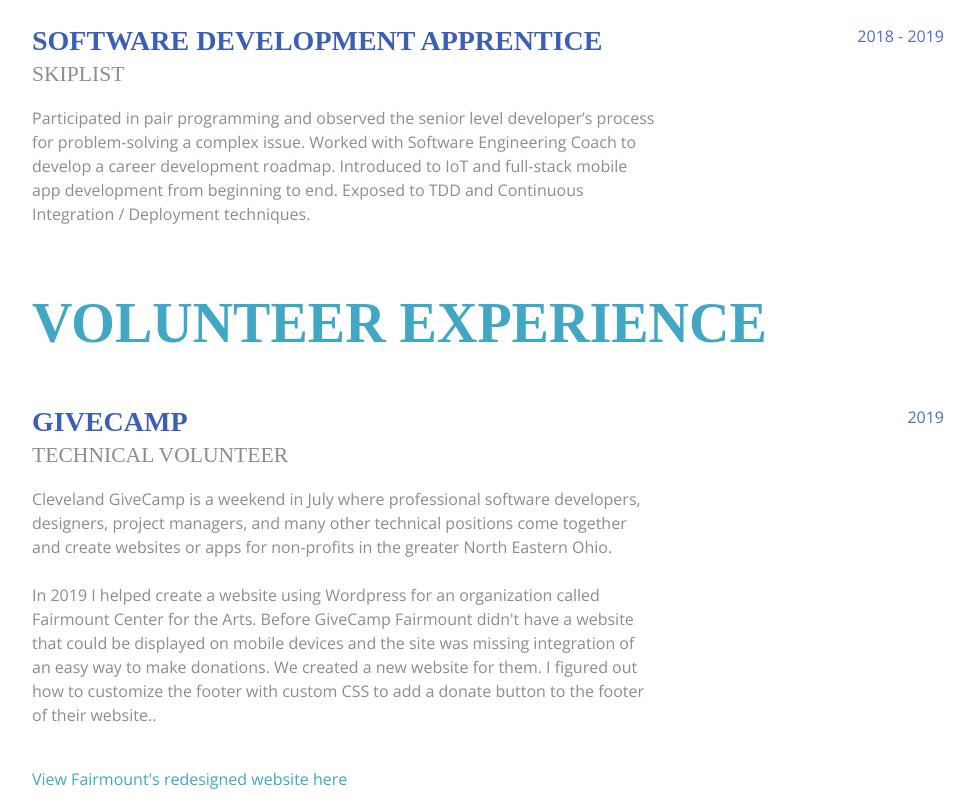
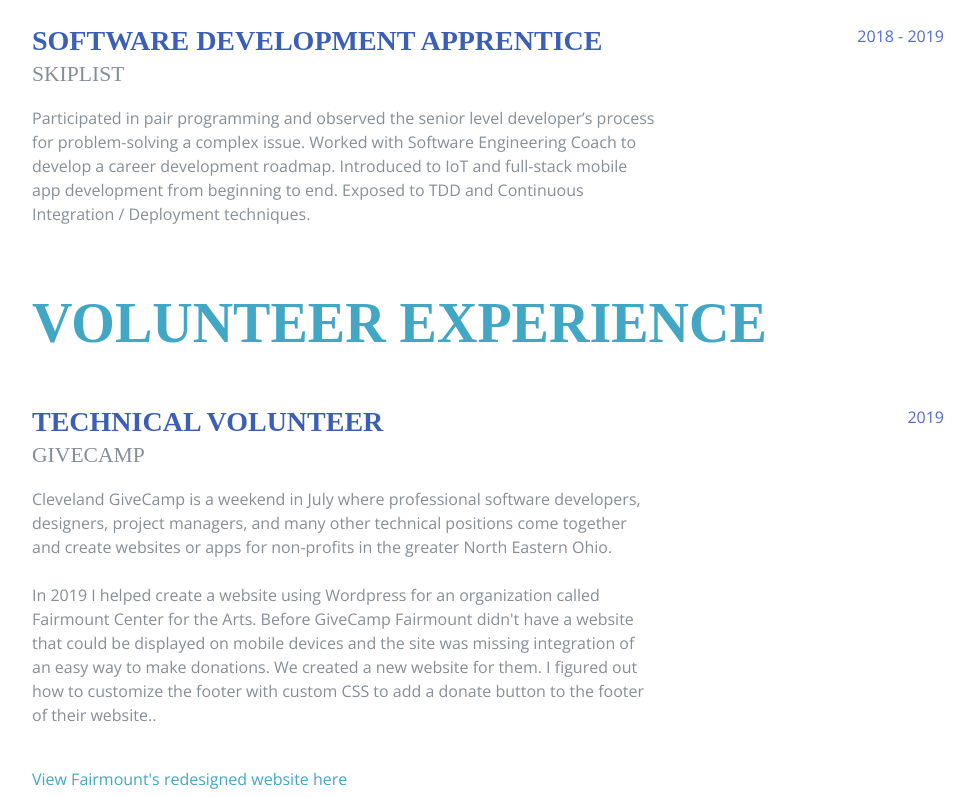
Before and after one commit to danieljanderson/danieljanderson.github.io, a plain HTML site: page index.html in a window 1280 px wide. Shown: the part 1229-2026 px from the top of the page, without its empty margins (288-1262 px from the left). Drawn offline with nearby package versions, Linux system fonts and the light colour scheme; a web font is replaced by a local one.

Commit message:
fliped give camp and technical volunteer

```diff
--- a/index.html
+++ b/index.html
@@ -134,8 +134,8 @@
           <h2 class="mb-5">Volunteer Experience</h2>
           <div class="resume-item d-flex flex-column flex-md-row mb-5">
             <div class="resume-content mr-auto">
-              <h3 class="mb-0">GiveCamp</h3>
-              <div class="subheading mb-3">Technical Volunteer</div>
+              <h3 class="mb-0">Technical Volunteer</h3>
+              <div class="subheading mb-3">GiveCamp</div>
               <p>Cleveland GiveCamp is a weekend in July where professional software developers, designers, project managers, and many other technical positions come together and create websites or apps for non-profits in the greater North Eastern Ohio.
                 <br>
                 <br>
```
